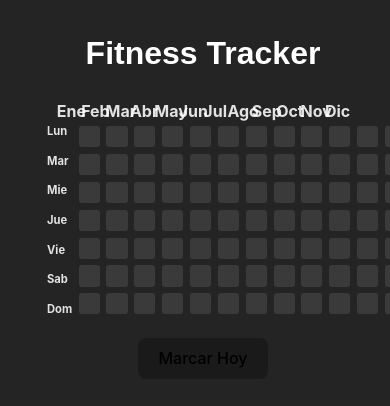
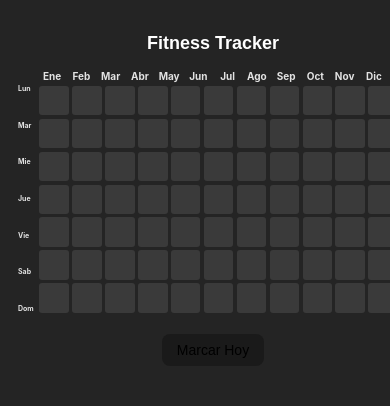
Before and after one commit to LMenesesTroche/Fitness-tracker, a React (Vite) app: page / in a window 390 px wide. Shown: the top 406 px of the page. Built offline with nearby package versions, Linux system fonts and the light colour scheme; no server answers; the database is empty.

Commit message:
Arreglos responsive

```diff
--- a/src/components/tracker.css
+++ b/src/components/tracker.css
@@ -1,17 +1,13 @@
 /* CSS General */
 .tracker-container {
   display: flex;
-  /* Lo de abajo es para ordenar los elementos del contenedor de forma vertical */
   flex-direction: column;
-  /* Alinearlos al centro */
   align-items: center;
-  /* Los siguientes cuatro son para ponerlo bien al centro dentro del contendor de todo */
-  position: relative; /* Añadido */
+  position: relative;
   top: 0;
   left: 0;
   width: 100vw;
   height: 100vh;
-  /* Color de fondo */
   background-color: #242424;
 }
 
@@ -19,12 +15,7 @@
 .grid-header {
   display: flex;
   justify-content: space-between;
-  /* Creo que esto sera muy util para alinearlos */
   width: 75%;
-  /* margin-left: 1%; */
-  /* Color de fondo */
-
-  /* background-color: #4caf50; */
 }
 
 /* Los nombres de los meses */
@@ -32,7 +23,6 @@
   width: calc(100% / 12);
   text-align: center;
   font-weight: bold;
-  /* padding: 10px; */
 }
 
 /* Contenedor de nombres de semanas y cubitos */
@@ -40,8 +30,6 @@
   display: flex;
   flex-direction: row;
   width: 80%;
-  /* background-color: #646cff; */
-  left: 0;
 }
 
 /* COntenedor de los nombres de los dias  */
@@ -49,9 +37,7 @@
   display: flex;
   flex-direction: column;
   justify-content: space-between;
-  /* Esto es para darle un poco de espacio entre los nomrbes de las semanas y los cubitos */
   padding-right: 1%;
-  /* background-color: beige; */
 }
 
 /* Nombres de los dias */
@@ -63,23 +49,19 @@
 .weeks-grid {
   display: flex;
   flex-grow: 100;
-  /* background-color: blue; */
 }
 
 .week-column {
-  /* width: 80%; */
   display: flex;
   flex-direction: column;
-  /* background-color: #4caf50; */
 }
 
-/* CUbitos */
+/* Cubitos */
 .day-box {
   width: 2.5vh;
   height: 2.5vh;
   margin: 0.4vh;
-  /* background-color: #e0e0e0; */
-  background-color: #3a3a3a; /* Fondo oscuro para los días */
+  background-color: #3a3a3a;
   border-radius: 3px;
   position: relative;
   transition: background-color 0.3s;
@@ -87,34 +69,18 @@
 }
 
 .day-box:hover {
-  transform: scale(1.1); /* Efecto hover que agranda el cubo */
+  transform: scale(1.1);
 }
 
 .day-box.active {
-  /* background-color: #4caf50; */
-  /* background-color: #823fff; */
-  background-color: #6e66ff; /* Morado neón para días activos */
-  box-shadow: 0 0 3px #7972ff; /* Efecto de neón */
+  background-color: #6e66ff;
+  box-shadow: 0 0 3px #7972ff;
 }
 
-
-
 .day-box:hover {
-  /* background-color: #90caf9; */
-  background-color: #a87aff;
   background-color: #5a53cf;
-
 }
 
-/* Arreglar esto */
-.reset-btn {
-  margin-top: 20px;
-  padding: 10px 20px;
-  font-size: 16px;
-  cursor: pointer;
-}
-
-/* Arreglar esto */
 button {
   border-radius: 8px;
   border: 1px solid transparent;
@@ -123,7 +89,6 @@ button {
   margin-right: 8px;
   font-size: 1em;
   font-weight: 500;
-  font-family: inherit;
   background-color: #1a1a1a;
   cursor: pointer;
   transition: border-color 0.25s;
@@ -140,21 +105,20 @@ button:focus-visible {
 }
 
 h1 {
-  color: #ffffff; /* Tono morado neón para el título */
-  text-align: center; /* Alinear al centro */
-  font-family: 'Arial', sans-serif; /* Elige una fuente adecuada */
-  }
-
+  color: #ffffff;
+  text-align: center;
+  font-family: 'Arial', sans-serif;
+}
 
 .modal {
   position: fixed;
   top: 40%;
   left: 50%;
   transform: translate(-50%, -50%);
-  background-color: #222; /* Fondo oscuro */
+  background-color: #222;
   padding: 20px;
   border-radius: 10px;
-  box-shadow: 0 0 15px #6e66ff; /* Sombra neón morada */
+  box-shadow: 0 0 15px #6e66ff;
 }
 
 .modal-content h2 {
@@ -163,7 +127,7 @@ h1 {
 
 select {
   background-color: #1a1a1a;
-  color: #ffffff; /* Texto morado neón */
+  color: #ffffff;
   border: 1px solid #6f67ff;
   padding: 10px;
   border-radius: 8px;
@@ -173,17 +137,69 @@ select {
   transition: all 0.3s ease;
 }
 
-select:hover, select:focus {
-  border-color: #6f67ff; /* Cambia a otro tono de morado neón al enfocarse */
+select:hover,
+select:focus {
+  border-color: #6f67ff;
 }
 
-.seleccionar {
-  font-size: larger;
-}
-
-.seccion-de-botones-modal{
+.seccion-de-botones-modal {
   display: flex;
   flex-direction: row;
   justify-content: center;
-  /* background-color: #646cff; */
 }
+
+/* MEDIA QUERY PARA MÓVILES (Pantallas más pequeñas) */
+@media (max-width: 768px) {
+  .tracker-container {
+    width: 100vw;
+    height: 100vh;
+    padding: 10px;
+  }
+
+  .grid-header {
+    width: 90%;
+    font-size: 12px;
+  }
+
+  .month-label {
+    font-size: 10px;
+  }
+
+  .grid-container {
+    width: 100%;
+  }
+
+  .week-labels {
+    font-size: 10px;
+  }
+
+  .day-box {
+    width: 3.5vh;
+    height: 3.5vh;
+    margin: 0.2vh;
+  }
+
+  h1 {
+    font-size: 18px;
+  }
+
+  button {
+    font-size: 14px;
+    padding: 0.5em 1em;
+  }
+
+  .modal {
+    width: 90%;
+    padding: 15px;
+  }
+
+  select {
+    font-size: 14px;
+    padding: 8px;
+  }
+
+  .seccion-de-botones-modal button {
+    font-size: 14px;
+    padding: 0.5em 1em;
+  }
+}
--- a/src/components/tracker.jsx
+++ b/src/components/tracker.jsx
@@ -163,11 +163,9 @@ const ExerciseTracker = () => {
     setShowModal(false); // Ocultar el modal después de confirmar
   };
 
-
   return (
     <div className="tracker-container">
       <h1>Fitness Tracker</h1>
-
       <div className="grid-header">
         {months.map((month, index) => (
           <div key={index} className="month-label">
@@ -210,7 +208,6 @@ const ExerciseTracker = () => {
         </div>
       </div>
 
-      {/* Modal para la selección o edición del ejercicio */}
       {showModal && (
         <div className="modal">
           <div className="modal-content">
@@ -225,10 +222,10 @@ const ExerciseTracker = () => {
               placeholder="Seleccionar"
               value={options.find(
                 (option) => option.value === selectedExercise
-              )} // Establece el valor seleccionado
+              )}
               onChange={(selectedOption) =>
                 setSelectedExercise(selectedOption.value)
-              } // Actualiza el estado cuando el usuario selecciona una opción
+              }
             />
             <div className="seccion-de-botones-modal">
               <button onClick={handleSubmit}>Confirmar</button>
```
Lines whose indentation alone changed are shown as unchanged.
